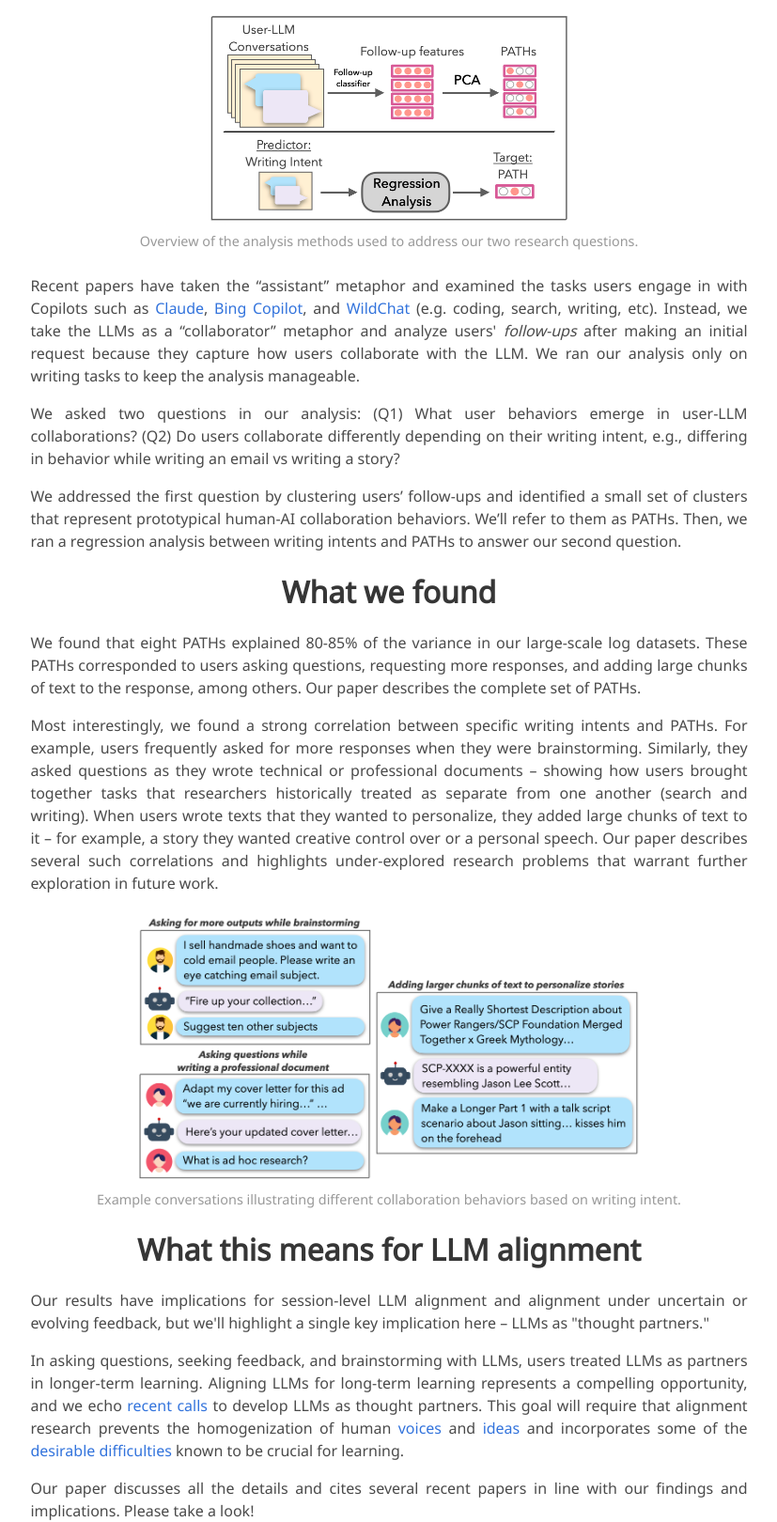
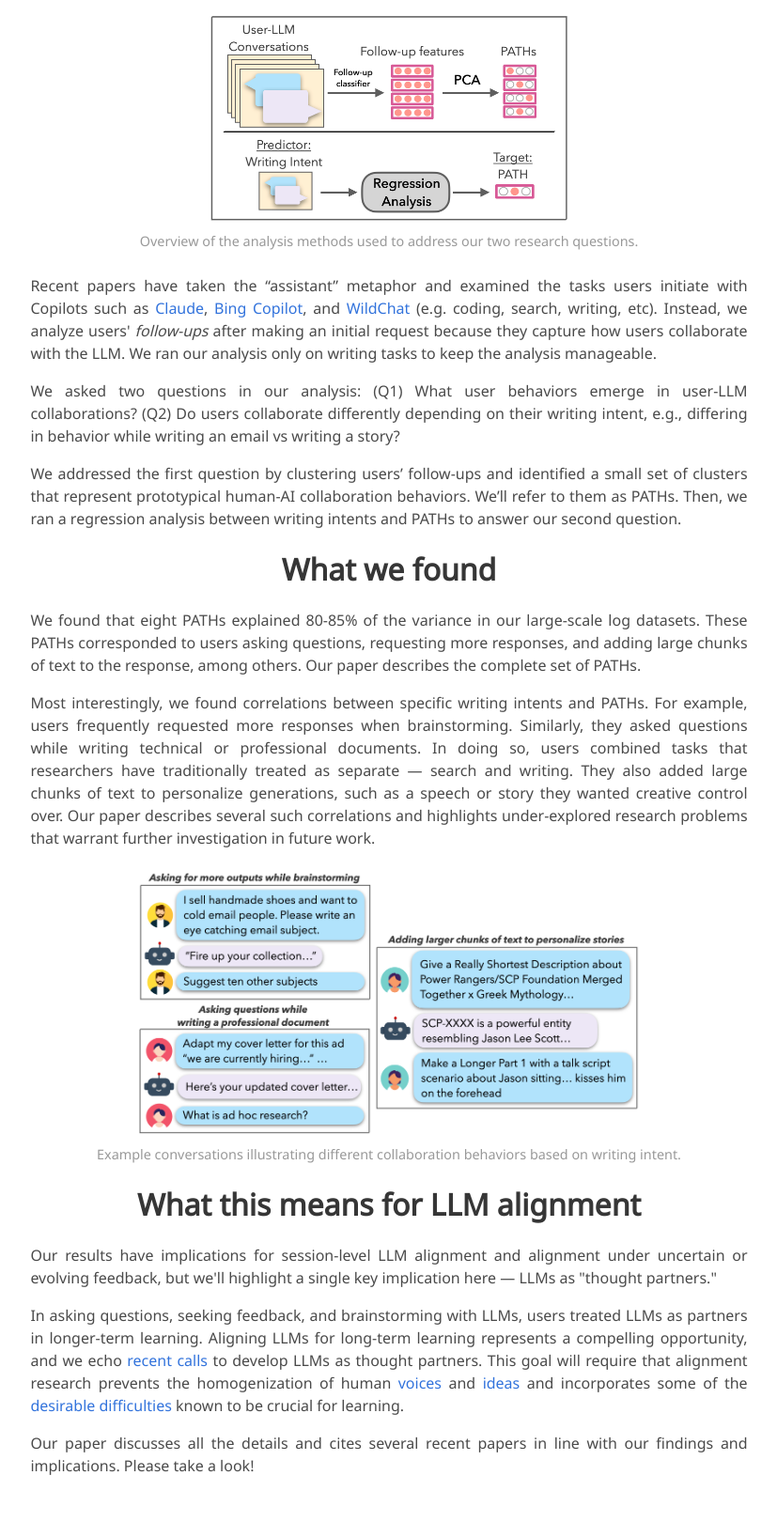
Before and after one commit to prototypical-hai-collaborations/prototypical-hai-collaborations.github.io, a plain HTML site: page index.html in a window 1280 px wide. Shown: the part 1297-2917 px from the top of the page at 94% size, without its empty margins (226-1053 px from the left). Drawn offline with nearby package versions, Linux system fonts and the light colour scheme; some icons are missing; a web font is replaced by a local one.

Commit message:
Minor revisions.

```diff
--- a/index.html
+++ b/index.html
@@ -150,7 +150,7 @@
             </div>
           </div>
           <p>
-            Recent papers have taken the “assistant” metaphor and examined the tasks users engage in with Copilots such as <a href="https://www.anthropic.com/research/clio">Claude</a>, <a href="https://arxiv.org/abs/2404.04268">Bing Copilot</a>, and <a href="https://arxiv.org/abs/2405.01470">WildChat</a> (e.g. coding, search, writing, etc). Instead, we take the LLMs as a “collaborator” metaphor and analyze users' <i>follow-ups</i> after making an initial request because they capture how users collaborate with the LLM. We ran our analysis only on writing tasks to keep the analysis manageable.
+            Recent papers have taken the “assistant” metaphor and examined the tasks users initiate with Copilots such as <a href="https://www.anthropic.com/research/clio">Claude</a>, <a href="https://arxiv.org/abs/2404.04268">Bing Copilot</a>, and <a href="https://arxiv.org/abs/2405.01470">WildChat</a> (e.g. coding, search, writing, etc). Instead, we analyze users' <i>follow-ups</i> after making an initial request because they capture how users collaborate with the LLM. We ran our analysis only on writing tasks to keep the analysis manageable.
           </p>
 
           <p>
@@ -169,7 +169,7 @@
           </p>
 
           <p>
-            Most interestingly, we found a strong correlation between specific writing intents and PATHs. For example, users frequently asked for more responses when they were brainstorming. Similarly, they asked questions as they wrote technical or professional documents – showing how users brought together tasks that researchers historically treated as separate from one another (search and writing). When users wrote texts that they wanted to personalize, they added large chunks of text to it – for example, a story they wanted creative control over or a personal speech. Our paper describes several such correlations and highlights under-explored research problems that warrant further exploration in future work.
+            Most interestingly, we found correlations between specific writing intents and PATHs. For example, users frequently requested more responses when brainstorming. Similarly, they asked questions while writing technical or professional documents. In doing so, users combined tasks that researchers have traditionally treated as separate — search and writing. They also added large chunks of text to personalize generations, such as a speech or story they wanted creative control over. Our paper describes several such correlations and highlights under-explored research problems that warrant further investigation in future work.
           </p>
         </div>
         <!-- Examples image -->
@@ -185,7 +185,7 @@
         <h2 class="title is-3">What this means for LLM alignment</h2>
         <div class="content has-text-justified">
           <p>
-            Our results have implications for session-level LLM alignment and alignment under uncertain or evolving feedback, but we'll highlight a single key implication here – LLMs as "thought partners."
+            Our results have implications for session-level LLM alignment and alignment under uncertain or evolving feedback, but we'll highlight a single key implication here — LLMs as "thought partners."
           </p>
 
           <p>
```
